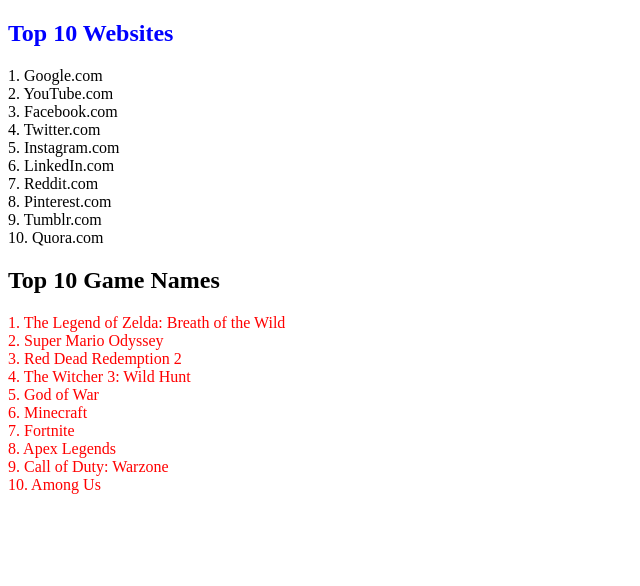
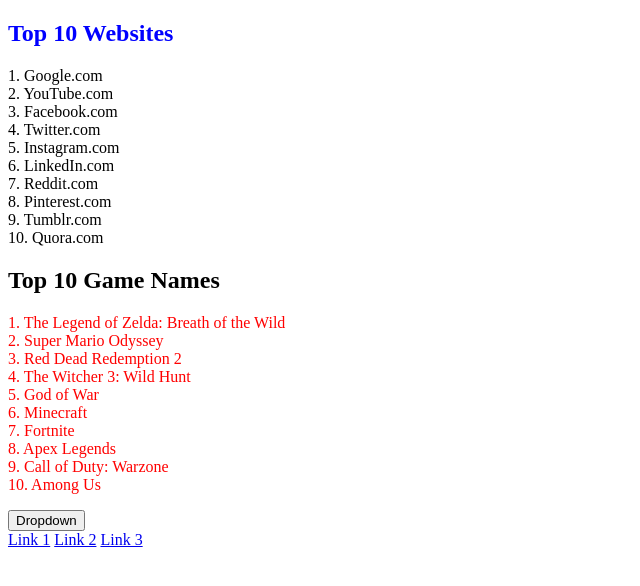
Before and after one commit to nawraj-34/IAMNAW, a plain HTML site: page index.html in a window 1280 px wide. Shown: the whole page, without its empty margins (0-640 px from the left). Drawn offline with Linux system fonts and the light colour scheme.

Commit message:
add dropdown

```diff
--- a/index.html
+++ b/index.html
@@ -11,6 +11,14 @@
     <p id="webName"></p>
     <h2 id="gameName">Top 10 Game Names</h2>
     <p id="gameList"></p>
+    <dropdown>
+        <button>Dropdown</button>
+        <div class="dropdown-content">
+            <a href="#">Link 1</a>
+            <a href="#">Link 2</a>
+            <a href="#">Link 3</a>
+        </div>
+    </dropdown>
     <script src="index.js"></script>
     <script src="review.js"></script>
 </body>
```
